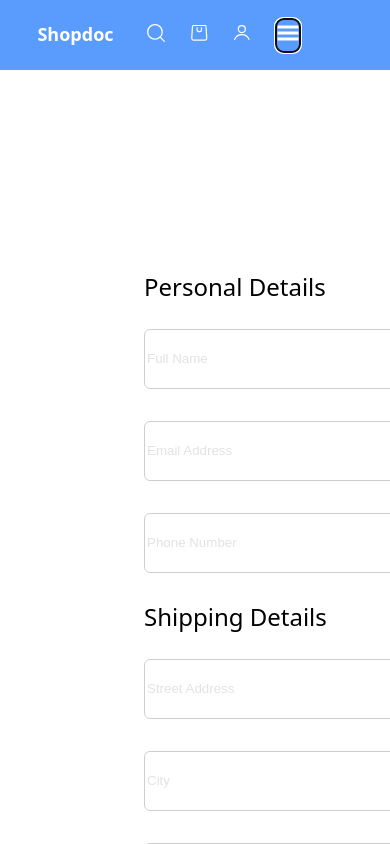
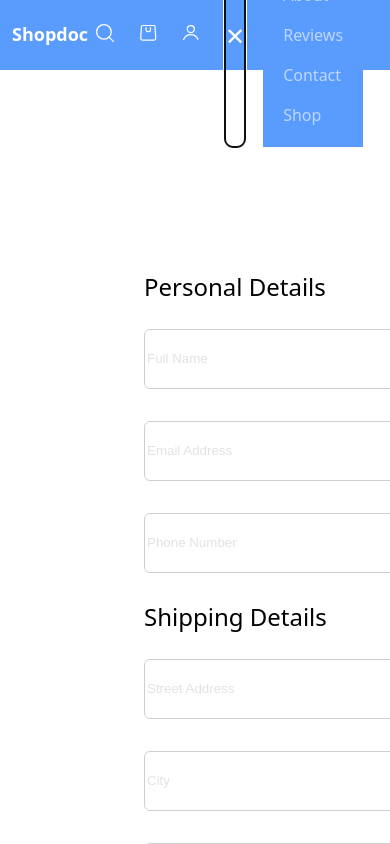
Before and after one commit to Dronchik09/medical-checkout-page, a React (Vite) app: page / in a window 390 px wide. Both pictures are taken after a click on the button 288 px from the left and 35 px from the top of the page. Shown: the top 844 px of the page. Built offline with nearby package versions, Linux system fonts and the light colour scheme.

Commit message:
add initial files

```diff
--- a/src/components/Header/Header.jsx
+++ b/src/components/Header/Header.jsx
@@ -1,10 +1,11 @@
 import css from "./Header.module.css";
-
+import { useState } from "react";
 import SearchIcon from "../../assets/icons/search.svg";
 import UserIcon from "../../assets/icons/user.svg";
 import BagIcon from "../../assets/icons/shoppingBag.svg";
 import { GiHamburgerMenu } from "react-icons/gi";
 export default function Header() {
+  const [isOpen, setIsOpen] = useState(false);
   return (
     <header className={css.header}>
       <div className={css.container}>
@@ -26,9 +27,18 @@ export default function Header() {
           <button>
             <img src={UserIcon} alt="User" className={css.icon} />
           </button>
-          <button className={css.burgerIcon}>
-            <GiHamburgerMenu />
+          <button className={css.burgerIcon} onClick={() => setIsOpen(!isOpen)}>
+            {isOpen ? "✕" : <GiHamburgerMenu />}
           </button>
+          {isOpen && (
+            <div className={css.mobileNav}>
+              <a href="#">Home</a>
+              <a href="#">About</a>
+              <a href="#">Reviews</a>
+              <a href="#">Contact</a>
+              <a href="#">Shop</a>
+            </div>
+          )}
         </div>
       </div>
     </header>
--- a/src/components/Header/Header.module.css
+++ b/src/components/Header/Header.module.css
@@ -73,5 +73,11 @@
     color: #fff;
     font-size: 24px; /* Збільшено розмір іконки бургер меню */
   }
-
+    .mobileNav{
+    background: #5a9bfe;
+    display: flex;
+    flex-direction: column;
+    padding: 20px;
+    gap: 16px;
+    }
 }
```
